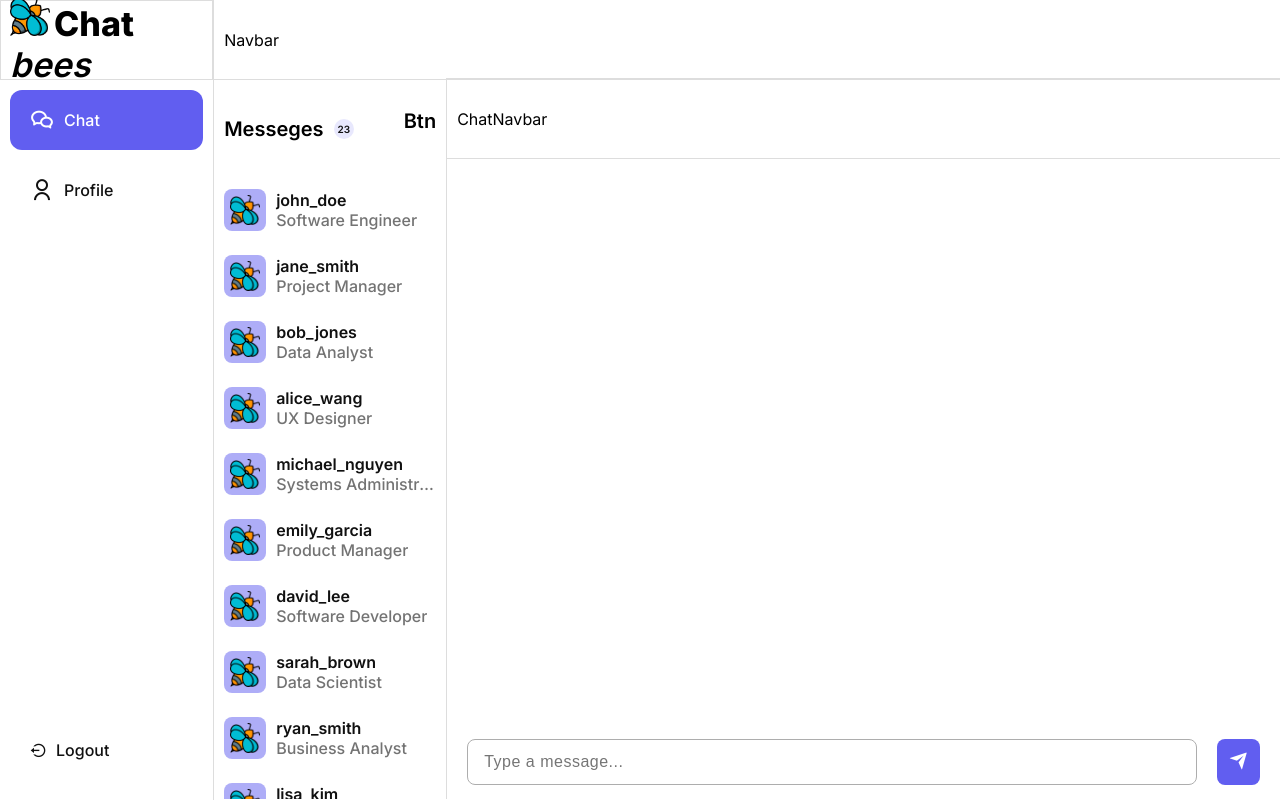
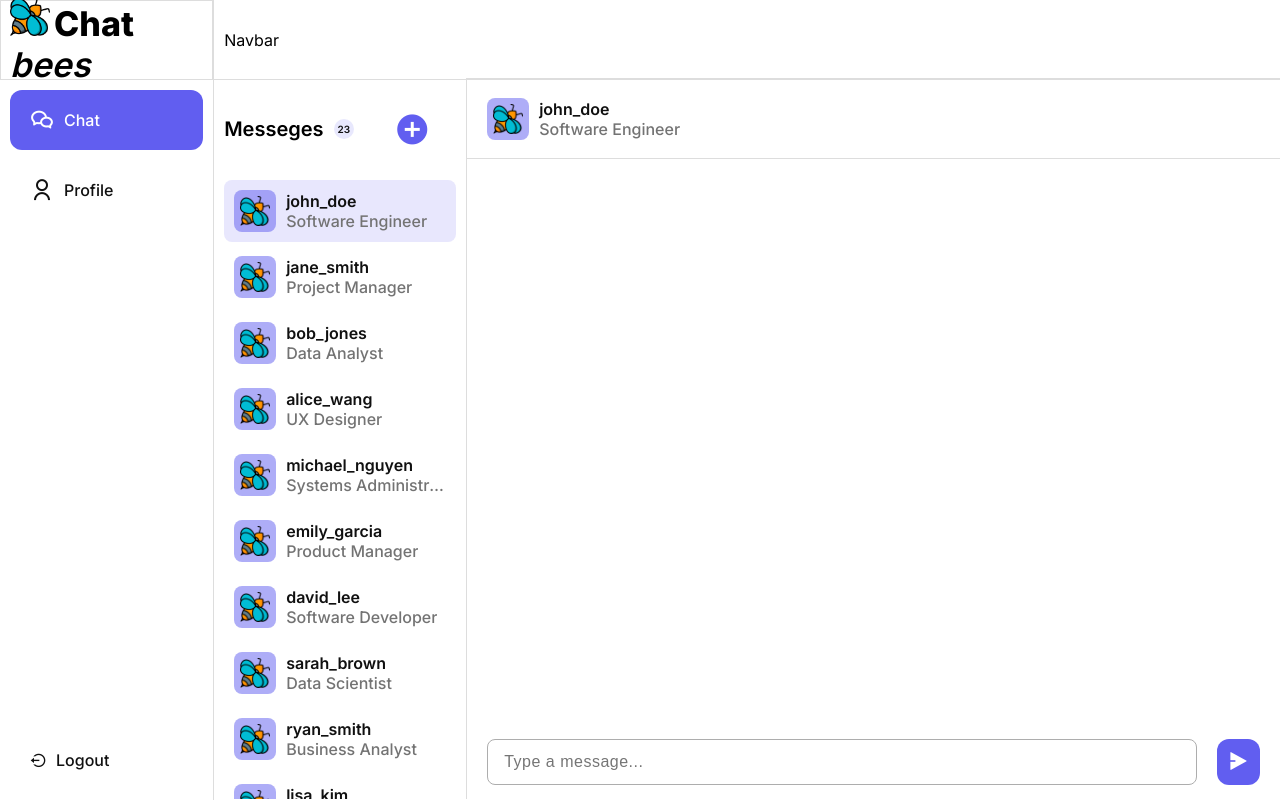
Before and after one commit to harishtaskar/chat_bees, a Next.js app: page /chat in a window 1280 px wide. Built offline with nearby package versions, Linux system fonts and the light colour scheme.

Commit message:
minor ui changes

```diff
--- a/src/app/chat/index.scss
+++ b/src/app/chat/index.scss
@@ -23,7 +23,7 @@
         display: flex;
         flex-direction: column;
         width: 25%;
-
+        padding: 0px 10px;
         border-right: 1px solid var(--muted-border);
         height: calc(100vh - 80px);
 
@@ -32,7 +32,7 @@
             display: flex;
             align-items: flex-start;
             justify-content: space-between;
-            padding: 30px 10px;
+            padding: 30px 0px;
         }
 
         &__title {
@@ -50,6 +50,16 @@
                 padding: 4px;
                 border-radius: 12px;
             }
+        }
+
+        &__btn {
+            border: none;
+            outline: none;
+            background-color: transparent;
+            font-size: 18px;
+            color: var(--primary-color);
+            cursor: pointer;
+
         }
 
         &__list {
@@ -71,6 +81,7 @@
 
             &__item {
                 width: 100%;
+                border-radius: 8px;
             }
 
         }
--- a/src/app/chat/page.tsx
+++ b/src/app/chat/page.tsx
@@ -1,5 +1,5 @@
 "use client";
-import React, { useState } from "react";
+import React, { useMemo, useState } from "react";
 import "./index.scss";
 import UserComponent from "@/components/user/UserComponent";
 import users from "@/assets/jsons/users.json";
@@ -9,7 +9,13 @@ import InputComponent from "@/components/chat/InputComponent";
 type Props = {};
 
 const Chat = ({}: Props) => {
-  const [active, setActive] = useState<string>("");
+  const [active, setActive] = useState<string>(users[0]?.id);
+
+  const activeUser = useMemo(() => {
+    return users?.filter((item) => {
+      return item?.id === active;
+    });
+  }, [active]);
 
   return (
     <div className="chat">
@@ -18,7 +24,9 @@ const Chat = ({}: Props) => {
           <div className="chat__messeges__title">
             Messeges <p className="chat__messeges__title__badge">23</p>
           </div>
-          <span className="chat__messeges__title">Btn</span>
+          <button className="chat__messeges__btn">
+            <i className="ri-add-circle-fill ri-2x" />
+          </button>
         </div>
         <ul className="chat__messeges__list">
           {users?.map((user) => {
@@ -39,7 +47,7 @@ const Chat = ({}: Props) => {
         </ul>
       </div>
       <div className="chat__chat_container">
-        <ChatNavbar />
+        <ChatNavbar user={activeUser[0]} />
         <InputComponent />
       </div>
     </div>
--- a/src/components/chat/InputComponent.tsx
+++ b/src/components/chat/InputComponent.tsx
@@ -15,7 +15,7 @@ const InputComponent = (props: Props) => {
         style={{ backgroundColor: "var(--white)" }}
       />
       <button className="input__send_btn">
-        <i className="ri-send-plane-fill ri-xl" />
+        <i className="ri-send-plane-2-fill ri-xl" />
       </button>
     </div>
   );
--- a/src/components/chat/index.scss
+++ b/src/components/chat/index.scss
@@ -16,6 +16,6 @@
         outline: none;
         color: var(--white);
         background-color: var(--primary-color);
-        border-radius: 8px;
+        border-radius: 12px;
     }
 }
--- a/src/components/navbar/ChatNavbar.tsx
+++ b/src/components/navbar/ChatNavbar.tsx
@@ -1,10 +1,23 @@
 import React from "react";
 import "./index.scss";
+import UserComponent from "../user/UserComponent";
 
-type Props = {};
+type Props = {
+  user: any;
+};
 
-const ChatNavbar = (props: Props) => {
-  return <div className="navbar">ChatNavbar</div>;
+const ChatNavbar = ({ user }: Props) => {
+  return (
+    <div className="navbar">
+      {
+        <UserComponent
+          isActive={false}
+          username={user.username}
+          designation={user.designation}
+        />
+      }
+    </div>
+  );
 };
 
 export default ChatNavbar;
--- a/src/components/sidenav/index.scss
+++ b/src/components/sidenav/index.scss
@@ -61,7 +61,6 @@
             font-size: 16px;
             font-weight: 500;
             text-decoration: none;
-            padding: 10px 0px;
             border-radius: 12px;
             list-style-type: none;
             cursor: pointer;
--- a/src/components/user/index.scss
+++ b/src/components/user/index.scss
@@ -1,6 +1,7 @@
 .user {
     width: calc(100% - 20px);
     padding: 10px 10px;
+    border-radius: 8px;
     display: flex;
     align-items: center;
     justify-content: flex-start;
```
Also changed, not shown: src/hooks/useNetwork.ts (added, +15 -0 lines).
